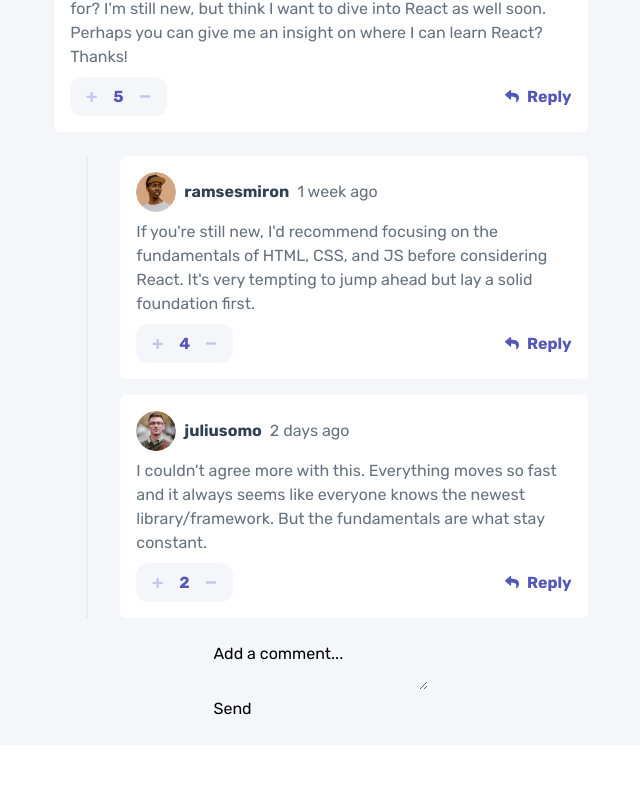
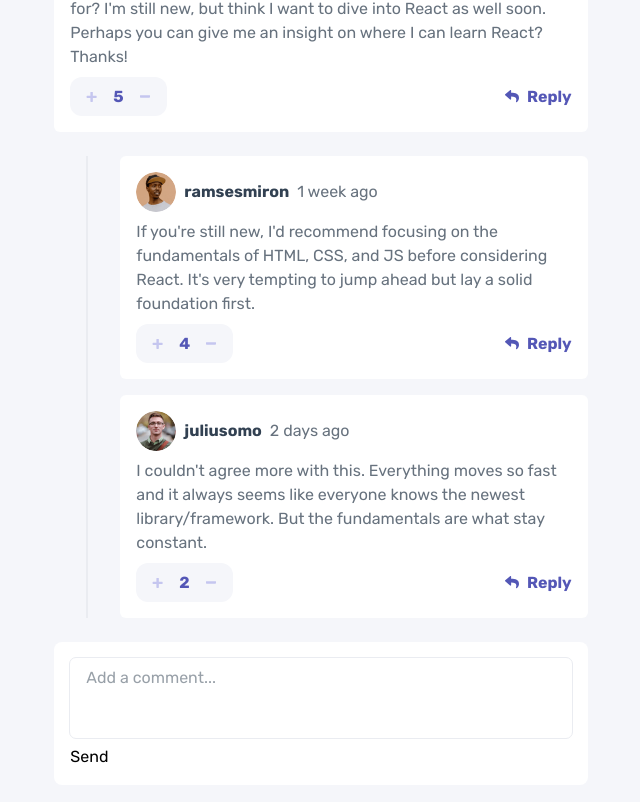
Before and after one commit to Silas310/interactive-comments-section, a React (Vite) app: page / in a window 1280 px wide. Shown: the part 338-1140 px from the top of the page, without its empty margins (319-959 px from the left). Before the commit the page ends 1083 px from the top, so only its background shows below. Built offline with nearby package versions, Linux system fonts and the light colour scheme.

Commit message:
stytle: add textarea initial style and spacing structure

```diff
--- a/src/components/CommentArea.jsx
+++ b/src/components/CommentArea.jsx
@@ -1,9 +1,12 @@
 function CommentArea() {
   return (
-    <div>
-      <textarea name="comment" id="comment">
-        Add a comment...
-      </textarea>
+    <div className="bg-white rounded-lg w-full p-4">
+      <textarea
+        name="comment"
+        id="comment"
+        className="w-full outline-grey-100 outline-1 resize-none text-grey-800 rounded-md px-4 py-2 h-1/2 pb-6"
+        placeholder="Add a comment..."
+      ></textarea>
       <img src="" alt="" />
       <button>Send</button>
     </div>
```
